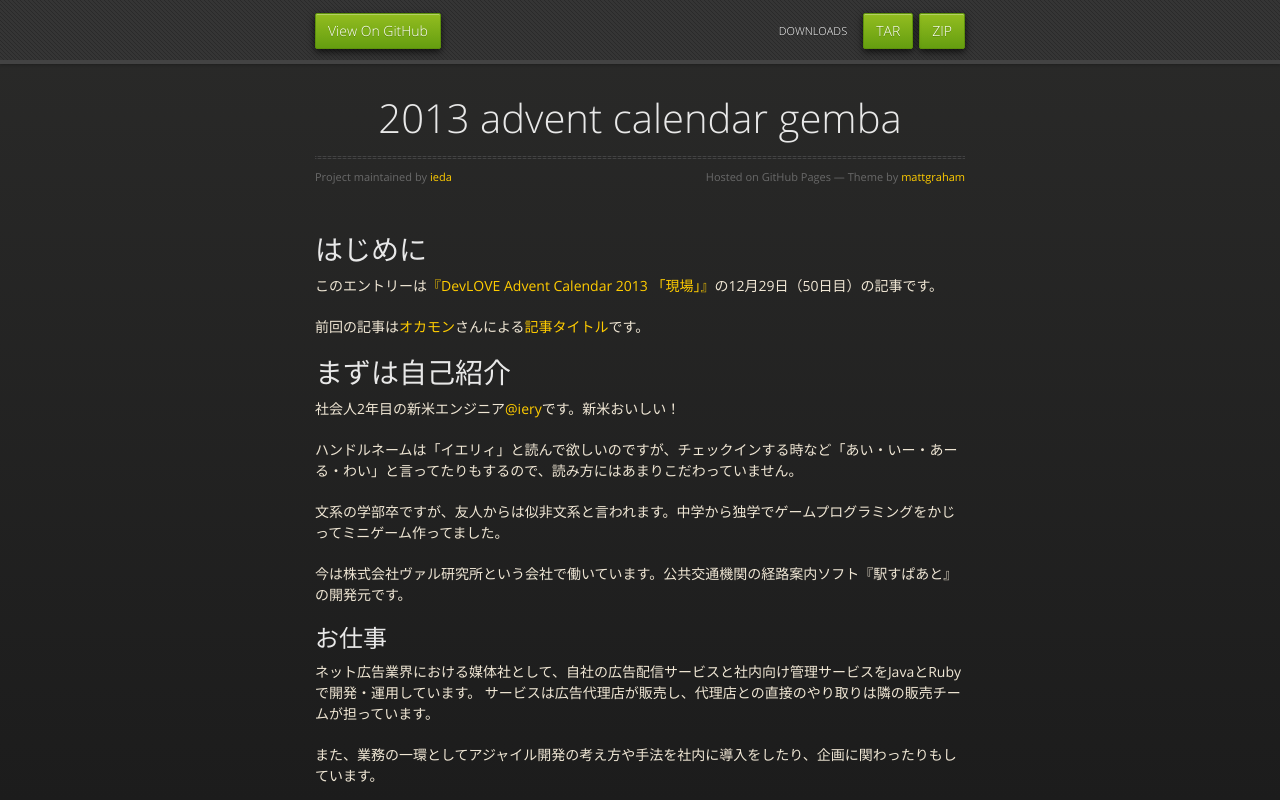
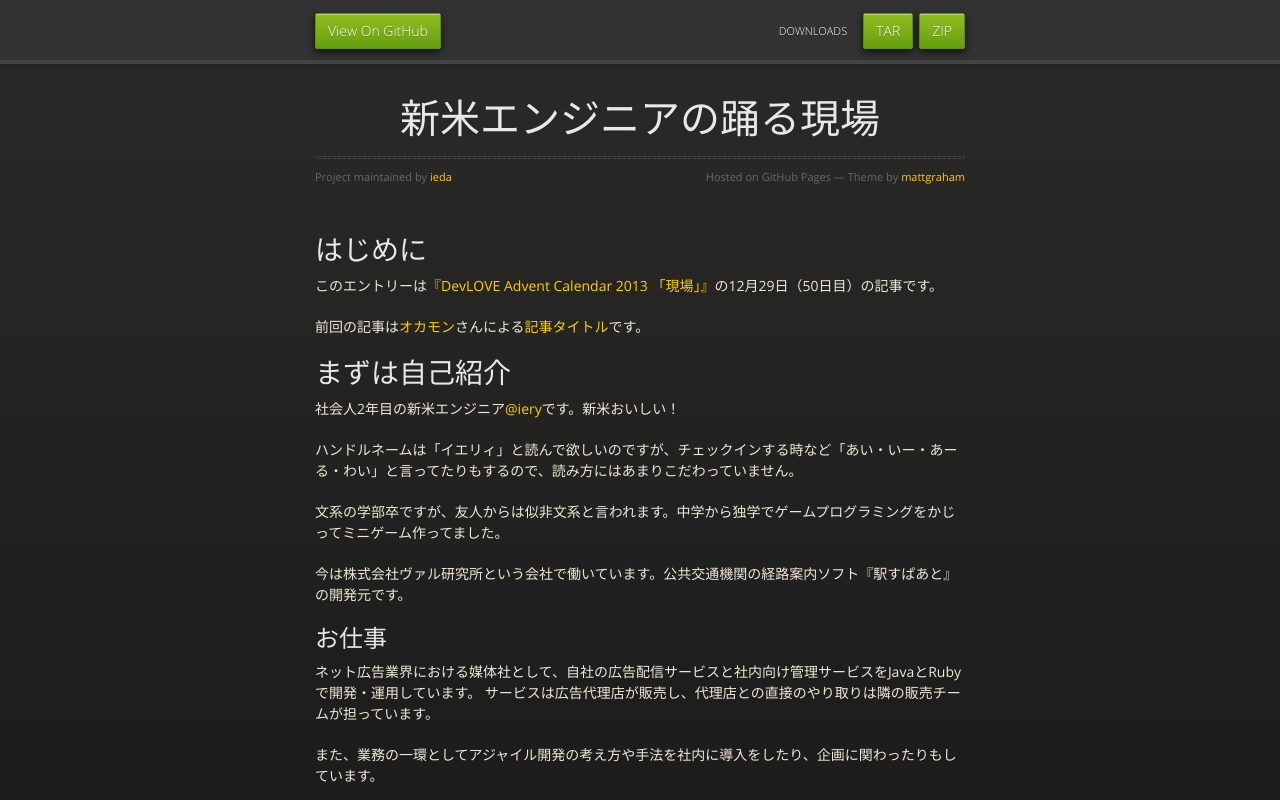
Before and after one commit to ieda/2013_advent_calendar_gemba, a plain HTML site: page index.html in a window 1280 px wide. Shown: the top 800 px of the page. Drawn offline with nearby package versions, Linux system fonts and the light colour scheme.

Commit message:
fix body title

```diff
--- a/index.html
+++ b/index.html
@@ -31,7 +31,7 @@
 
       <section>
         <div id="title">
-          <h1>2013 advent calendar gemba</h1>
+          <h1>新米エンジニアの踊る現場</h1>
           <p></p>
           <hr>
           <span class="credits left">Project maintained by <a href="https://github.com/ieda">ieda</a></span>
```
